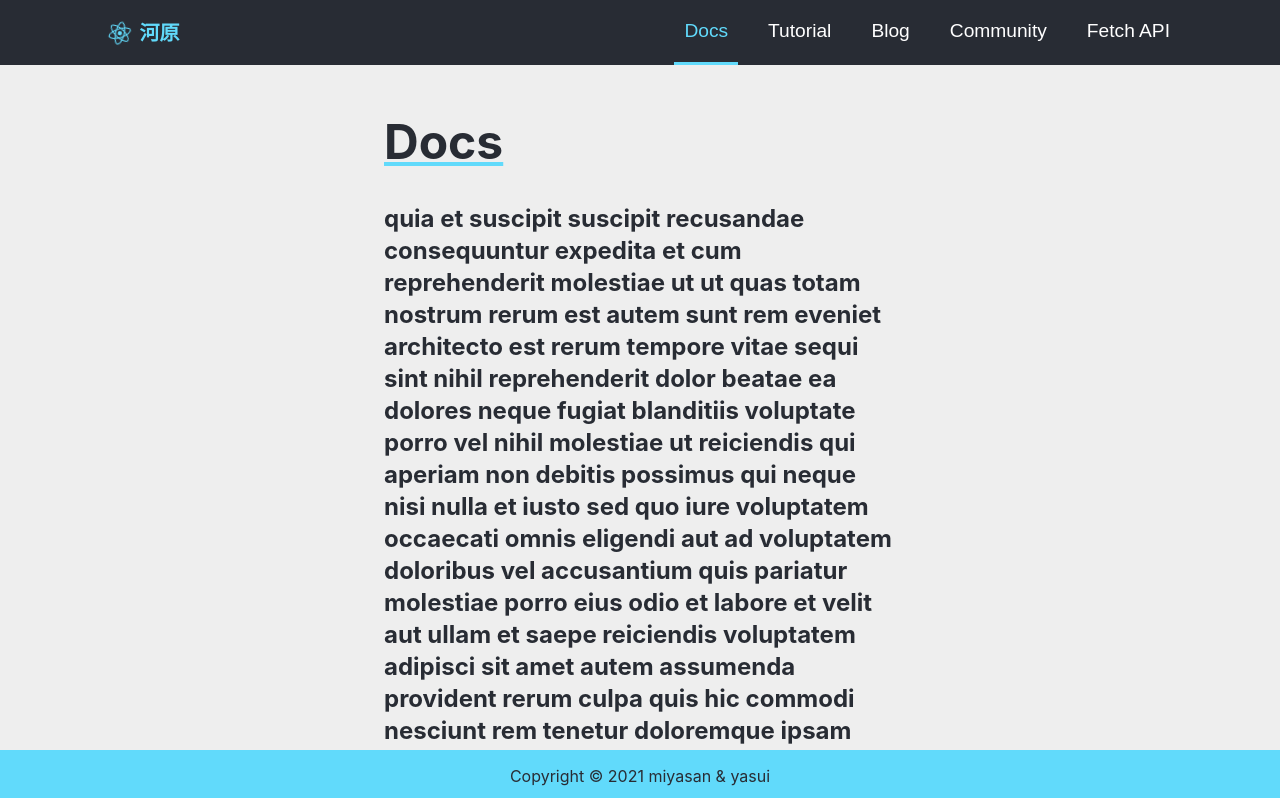
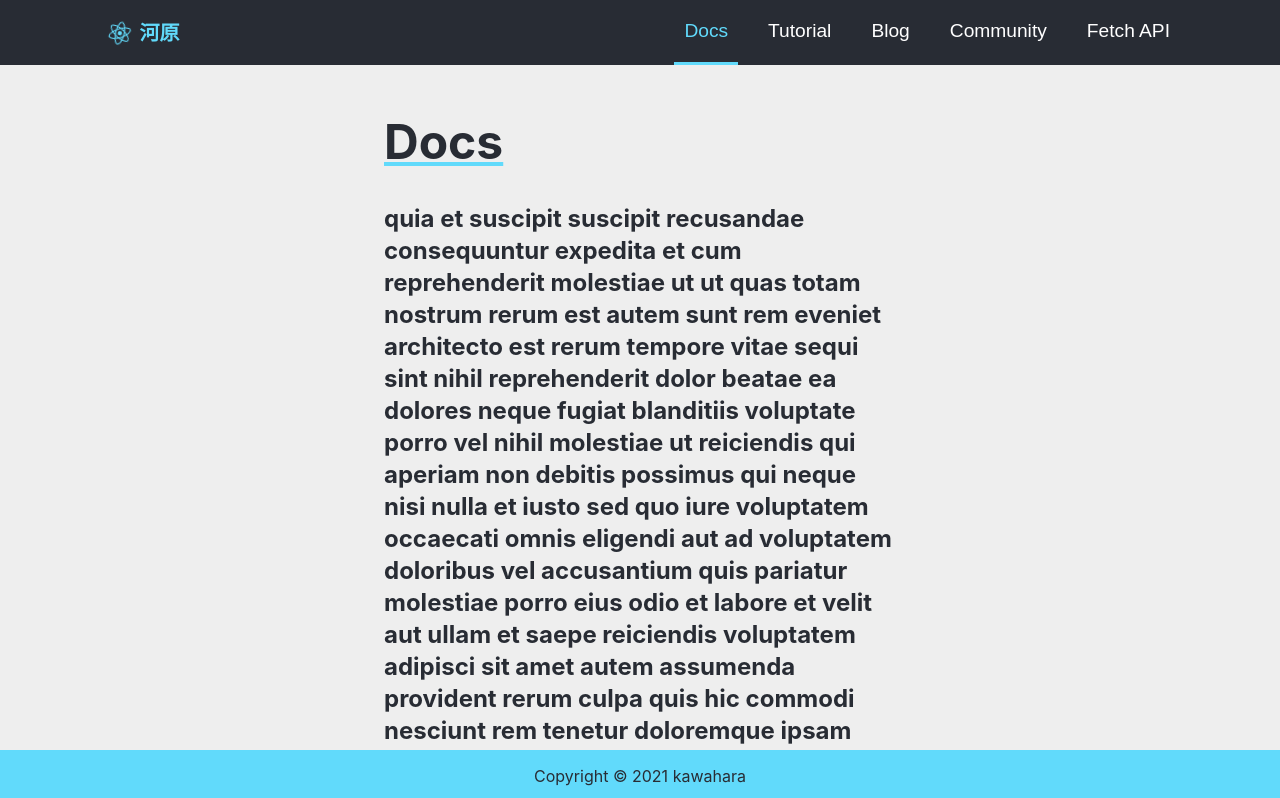
Before and after one commit to Persona-Product/react-tutorial, a React (Create React App) app: page / in a window 1280 px wide. Shown: the top 798 px of the page. Built offline with nearby package versions, Linux system fonts and the light colour scheme.

Commit message:
フッターの名前を変更

```diff
--- a/src/components/Footer.jsx
+++ b/src/components/Footer.jsx
@@ -3,7 +3,7 @@ import React from "react";
 export const Footer = () => {
 	return (
 		<footer className="footer">
-			<p>Copyright &copy; 2021 miyasan {"&"} yasui</p>
+			<p>Copyright &copy; 2021 kawahara</p>
 		</footer>
 	);
 };
```
